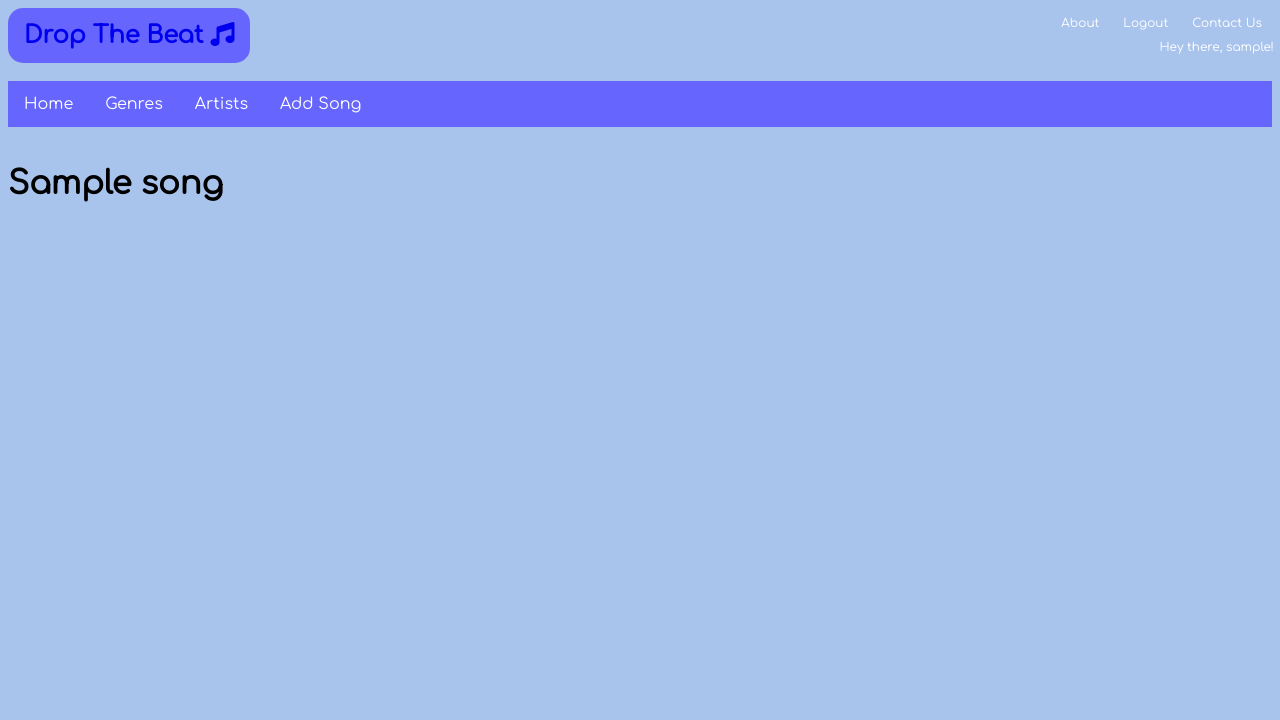
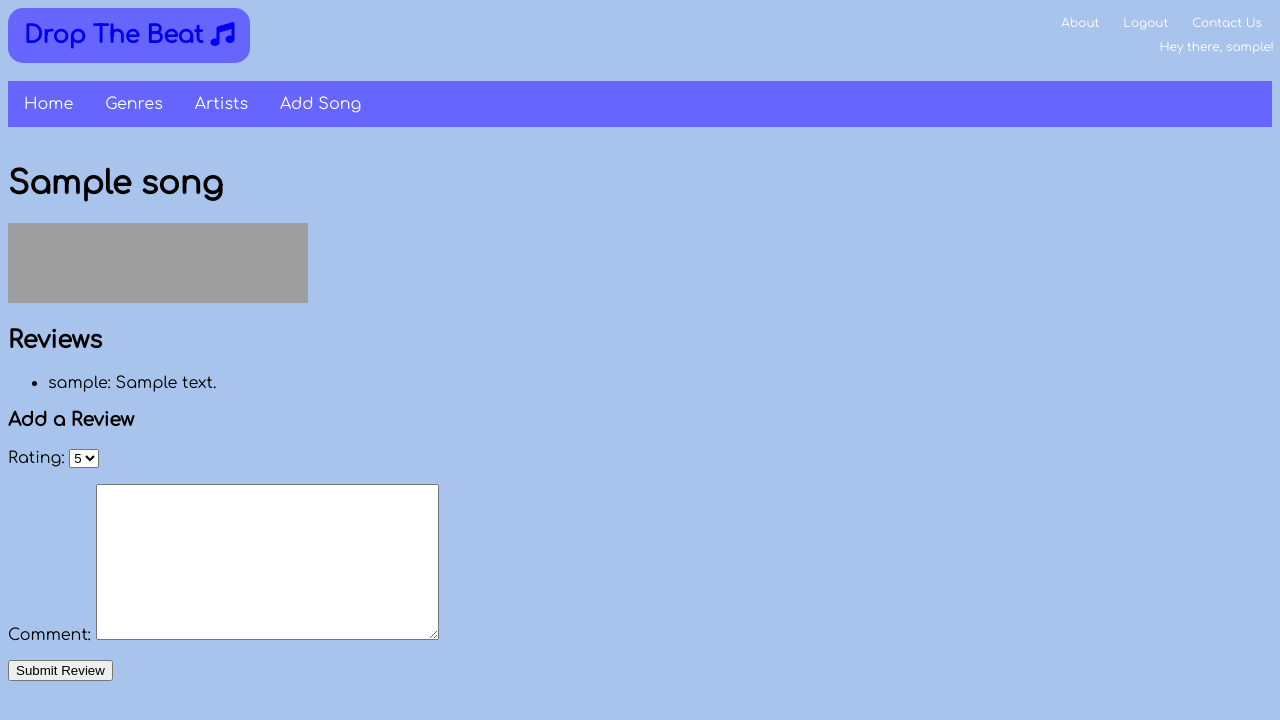
Before and after one commit to 2908400m/web_project, a Django app: page /drop_the_beat/song/1/ in a window 1280 px wide. Shown: the top 720 px of the page. Run offline with Django 3.2, Linux system fonts and the light colour scheme; a user stored in the database is signed in; tables that the repository leaves empty hold one stand-in row (values such as "Sample post"); some libraries are stand-ins or nearby versions; grey boxes are pictures that could not be loaded.

Commit message:
added reviews to song page

```diff
--- a/drop_the_beat/views.py
+++ b/drop_the_beat/views.py
@@ -85,6 +85,7 @@ def addSong(request):
     })
 
 
+
 def genres(request):
     all_genres = Genre.objects.all()
     return render(request, 'drop_the_beat/genres.html', {'genres': all_genres})
@@ -104,8 +105,10 @@ def artist_detail(request, artist_id):
     artist = get_object_or_404(Artist, id=artist_id)
     artist.profile_views += 1
     artist.save()
+
     songs = artist.songs.all()
     albums = defaultdict(list)
+
     for song in songs:
         albums[song.album_name].append(song)
 
@@ -189,4 +192,26 @@ def search_song_on_spotify(title, artist_name):
 
 def song(request, song_id):
     song = get_object_or_404(Song, id=song_id)
-    return render(request, 'drop_the_beat/song.html', {'song': song})
+    reviews = defaultdict(list)
+    song_reviews = song.reviews.all()
+    review_form = ReviewForm()
+
+    for review in song_reviews:
+        print(review.comment)
+        if review.comment and review.comment != '':
+            reviews[song.title].append({
+                "user":review.user,
+                "comment":review.comment
+            })
+
+    if request.method == "POST":
+        if request.user.is_authenticated:
+            review_form = ReviewForm(request.POST)
+            if review_form.is_valid():
+                review = review_form.save(commit=False)
+                review.song = song
+                review.user = request.user
+                review.save()
+                return redirect('song', song_id=song.id)
+
+    return render(request, 'drop_the_beat/song.html', {'song': song,'reviews':dict(reviews),'review_form': review_form})
--- a/templates/drop_the_beat/artist_detail.html
+++ b/templates/drop_the_beat/artist_detail.html
@@ -12,7 +12,7 @@
     <h3>Songs by {{ artist.name }}</h3>
     {% if albums %}
         {% for album_name, songs in albums.items %}
-            <h2>{{ album_name }}</h2>
+            <h2>Album: {{ album_name }}</h2>
 
             {% if songs.0.album_art %}
                 <img src="{{ songs.0.album_art }}" alt="Album Art" width="200" height="200">
--- a/templates/drop_the_beat/song.html
+++ b/templates/drop_the_beat/song.html
@@ -6,4 +6,34 @@
 
 {% block body_block %}
     <h1>{{ song.title }}</h1>
+
+    {% if song.spotify_track_id %}
+        <iframe src="https://open.spotify.com/embed/track/{{song.spotify_track_id}}" width="300" height="80" frameborder="0" allowtransparency="true" allow="encrypted-media"></iframe>
+    {% else %}
+        <p> No music preview avaliable</p>
+    {% endif %}
+
+    <h2>Reviews</h2>
+
+    {% if reviews and song.title in reviews %}
+        <ul>
+            {% for review_list in reviews.values %}
+                {% for review in review_list %}
+                    <li>{{ review.user }}: {{review.comment}}</li>
+                {% endfor %}
+            {% endfor %}
+        </ul>
+    {% endif %}
+
+    {% if user.is_authenticated %}
+        <h3>Add a Review</h3>
+        <form method="post">
+            {% csrf_token %}
+            {{ review_form.as_p }}
+            <button type="submit">Submit Review</button>
+        </form>
+    {% else %}
+        <p><a href="{% url 'drop_the_beat:login' %}">Login</a> to leave a review!</p>
+    {% endif %}
+
 {% endblock %}
```
